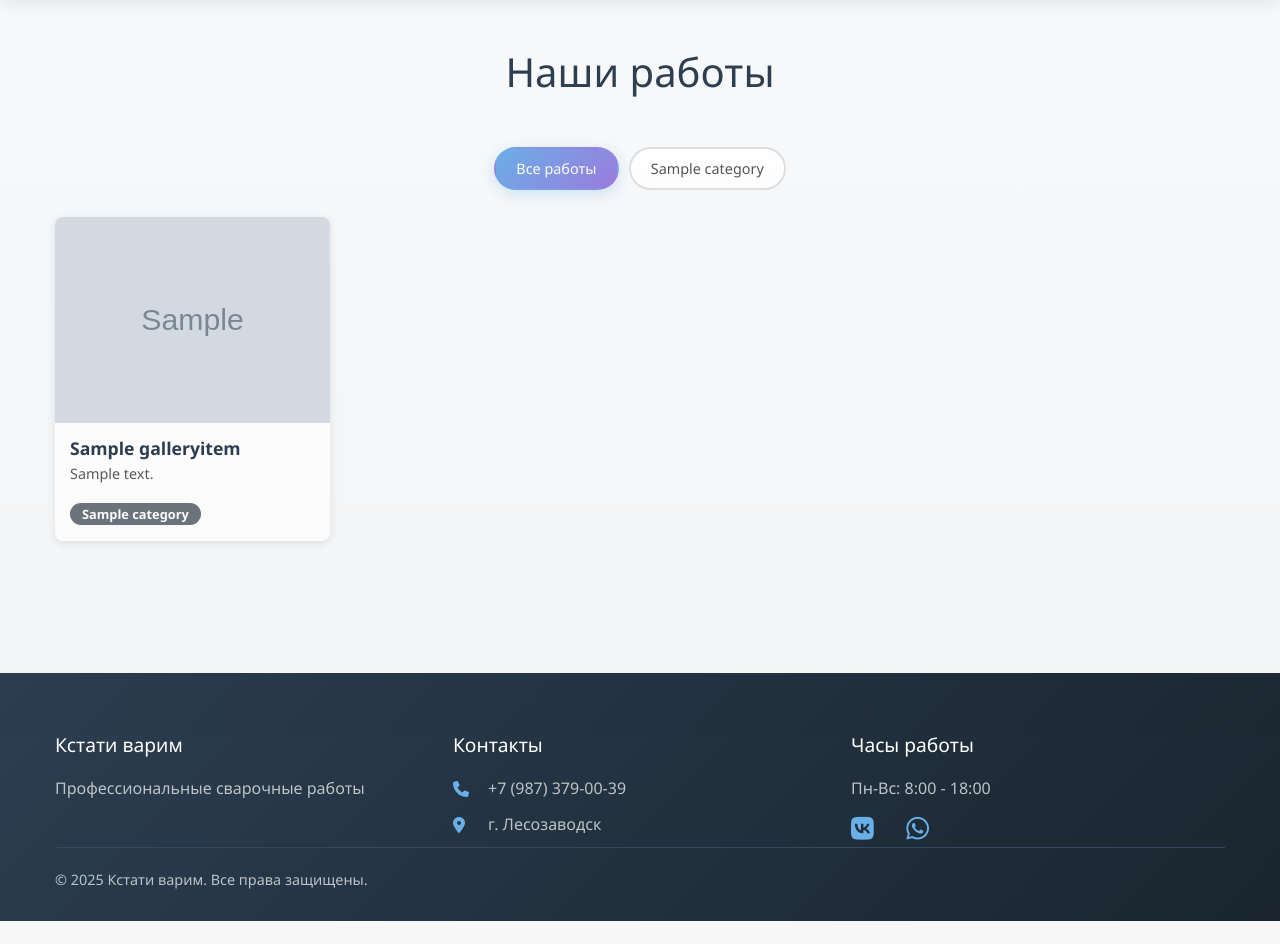
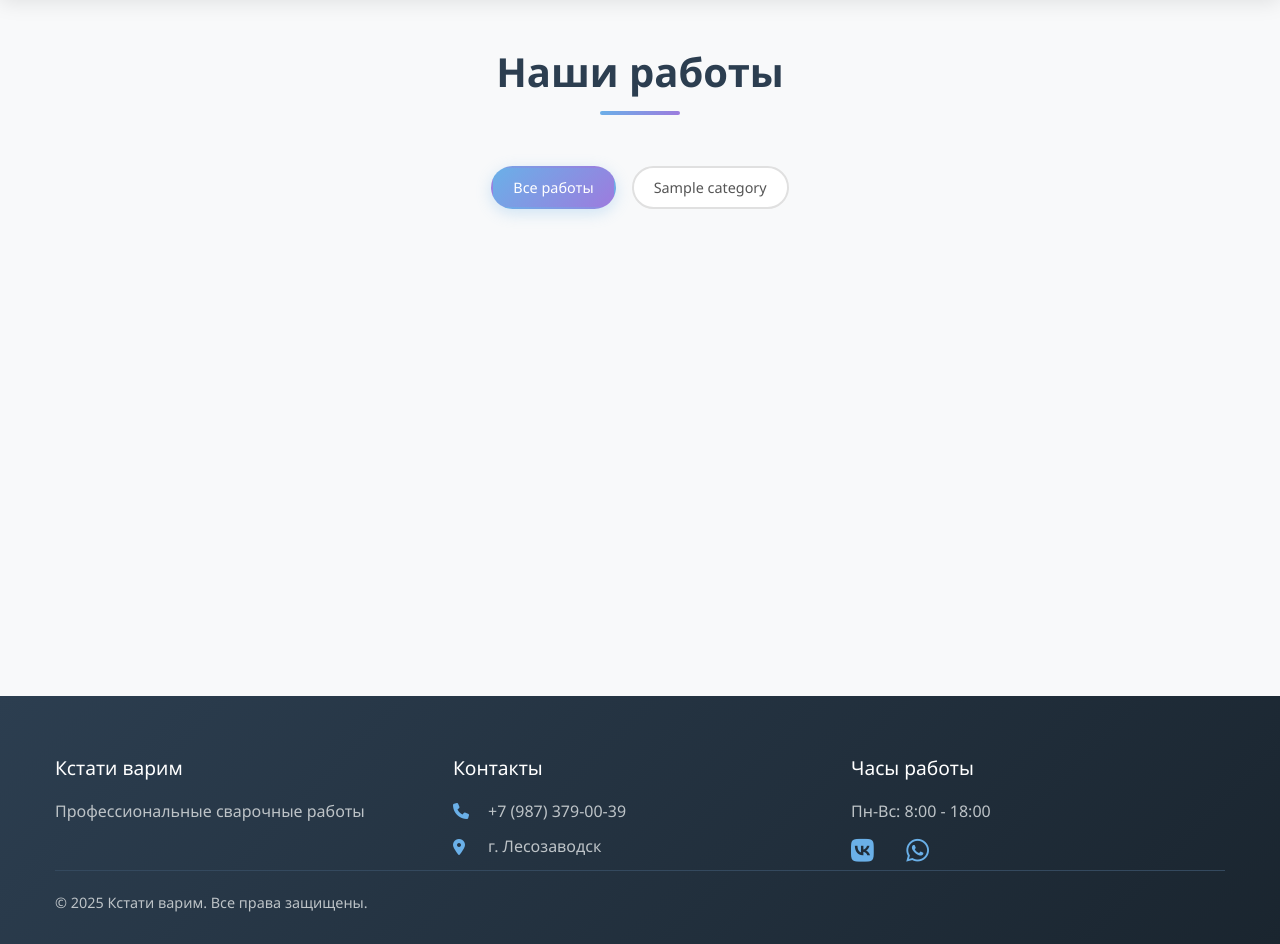
Before and after one commit to gnwwolf/kstativarim_project, a Django app: page /gallery/ in a window 1280 px wide. Shown: the part 65-1009 px from the top of the page. Before the commit the page ends 986 px from the top, so only its background shows below. Run offline with Django 5.2, Linux system fonts and the light colour scheme; tables that the repository leaves empty hold one stand-in row (values such as "Sample post"); grey boxes marked "Sample" are stand-in pictures.

Commit message:
Update style.css

```diff
--- a/main/static/main/css/style.css
+++ b/main/static/main/css/style.css
@@ -318,26 +318,84 @@ a:hover {
    ПОЛНОЭКРАННЫЙ ПРОСМОТР ДЛЯ ГАЛЕРЕИ
    ======================================== */
 
-/* Карточка галереи - курсор указывает на кликабельность */
+.gallery-section {
+    padding: 60px 0;
+    background: #f8f9fa;
+}
+
+.gallery-section h1 {
+    color: #2C3E50;
+    font-weight: 700;
+    margin-bottom: 40px;
+    position: relative;
+}
+
+.gallery-section h1::after {
+    content: '';
+    display: block;
+    width: 80px;
+    height: 4px;
+    background: linear-gradient(135deg, #6AB0E8, #9D7BDE);
+    margin: 15px auto 0;
+    border-radius: 2px;
+}
+
+/* ---------- КНОПКИ ФИЛЬТРОВ ---------- */
+.gallery-filters {
+    display: flex;
+    flex-wrap: wrap;
+    justify-content: center;
+    gap: 10px;
+    margin-bottom: 40px;
+}
+
+.filter-btn {
+    padding: 10px 25px;
+    border: 2px solid #e0e0e0;
+    border-radius: 30px;
+    background: white;
+    color: #555;
+    font-size: 0.95rem;
+    font-weight: 500;
+    cursor: pointer;
+    transition: all 0.3s ease;
+}
+
+.filter-btn:hover {
+    background: #f0f0f0;
+    border-color: #6AB0E8;
+    transform: translateY(-2px);
+    box-shadow: 0 4px 12px rgba(106, 176, 232, 0.2);
+}
+
+.filter-btn.active {
+    background: linear-gradient(135deg, #6AB0E8, #9D7BDE);
+    color: white;
+    border-color: transparent;
+    box-shadow: 0 4px 15px rgba(106, 176, 232, 0.3);
+}
+
+/* ---------- КАРТОЧКА ГАЛЕРЕИ ---------- */
 .gallery-card {
+    overflow: hidden;
+    border-radius: 12px;
+    background: white;
+    box-shadow: 0 2px 15px rgba(0, 0, 0, 0.08);
+    transition: all 0.3s ease;
+    height: 100%;
     cursor: pointer;
-    overflow: hidden;
-    border-radius: 8px;
-    box-shadow: 0 2px 10px rgba(0,0,0,0.1);
-    transition: transform 0.3s ease, box-shadow 0.3s ease;
-    background: white;
-    height: 100%;
+    position: relative;
 }
 
 .gallery-card:hover {
-    transform: translateY(-5px);
-    box-shadow: 0 8px 30px rgba(0,0,0,0.2);
+    transform: translateY(-8px);
+    box-shadow: 0 8px 35px rgba(0, 0, 0, 0.15);
 }
 
-/* Контейнер для изображения с сохранением пропорций */
+/* ---------- КОНТЕЙНЕР ИЗОБРАЖЕНИЯ ---------- */
 .gallery-card .image-wrapper {
     width: 100%;
-    padding-top: 75%; /* 4:3 Aspect Ratio */
+    padding-top: 75%;
     position: relative;
     overflow: hidden;
     background: #f8f9fa;
@@ -357,43 +415,107 @@ a:hover {
     transform: scale(1.08);
 }
 
-/* Тело карточки */
+/* Затемнение при наведении */
+.gallery-card .image-wrapper::after {
+    content: '';
+    position: absolute;
+    top: 0;
+    left: 0;
+    right: 0;
+    bottom: 0;
+    background: rgba(0, 0, 0, 0);
+    transition: background 0.3s ease;
+    pointer-events: none;
+}
+
+.gallery-card:hover .image-wrapper::after {
+    background: rgba(0, 0, 0, 0.2);
+}
+
+/* ---------- ИКОНКА УВЕЛИЧЕНИЯ ---------- */
+.gallery-card .zoom-icon {
+    position: absolute;
+    top: 50%;
+    left: 50%;
+    transform: translate(-50%, -50%) scale(0);
+    color: white;
+    font-size: 2.8rem;
+    opacity: 0;
+    transition: all 0.3s ease;
+    text-shadow: 0 0 30px rgba(0, 0, 0, 0.5);
+    pointer-events: none;
+    z-index: 2;
+}
+
+.gallery-card:hover .zoom-icon {
+    transform: translate(-50%, -50%) scale(1);
+    opacity: 0.9;
+}
+
+/* ---------- ТЕЛО КАРТОЧКИ ---------- */
 .gallery-card .card-body {
-    padding: 15px;
+    padding: 18px 20px 20px;
 }
 
 .gallery-card .card-title {
     font-size: 1.1rem;
-    margin-bottom: 5px;
     font-weight: 600;
     color: #2C3E50;
+    margin-bottom: 5px;
 }
 
 .gallery-card .card-text {
     color: #7F8C8D;
     font-size: 0.9rem;
-    line-height: 1.4;
+    line-height: 1.5;
+    margin-bottom: 10px;
 }
 
 .gallery-card .badge {
-    font-size: 0.8rem;
-    padding: 5px 12px;
+    font-size: 0.75rem;
+    padding: 5px 14px;
     border-radius: 20px;
+    background: linear-gradient(135deg, #6AB0E8, #9D7BDE) !important;
+    color: white !important;
+    font-weight: 500;
 }
 
-/* ========================================
-   ПОЛНОЭКРАННОЕ МОДАЛЬНОЕ ОКНО
-   ======================================== */
+/* ---------- АНИМАЦИЯ ПОЯВЛЕНИЯ ---------- */
+.gallery-item {
+    animation: fadeInUp 0.5s ease forwards;
+    opacity: 0;
+}
 
+.gallery-item:nth-child(1) { animation-delay: 0.05s; }
+.gallery-item:nth-child(2) { animation-delay: 0.1s; }
+.gallery-item:nth-child(3) { animation-delay: 0.15s; }
+.gallery-item:nth-child(4) { animation-delay: 0.2s; }
+.gallery-item:nth-child(5) { animation-delay: 0.25s; }
+.gallery-item:nth-child(6) { animation-delay: 0.3s; }
+.gallery-item:nth-child(7) { animation-delay: 0.35s; }
+.gallery-item:nth-child(8) { animation-delay: 0.4s; }
+
+@keyframes fadeInUp {
+    from {
+        opacity: 0;
+        transform: translateY(30px);
+    }
+    to {
+        opacity: 1;
+        transform: translateY(0);
+    }
+}
+
+/* ---------- ПОЛНОЭКРАННЫЙ РЕЖИМ ---------- */
 .fullscreen-modal {
     display: none;
     position: fixed;
-    z-index: 9999;
+    z-index: 99999;
     left: 0;
     top: 0;
     width: 100%;
     height: 100%;
-    background-color: rgba(0, 0, 0, 0.92);
+    background: rgba(0, 0, 0, 0.92);
     align-items: center;
     justify-content: center;
     animation: fadeIn 0.3s ease;
@@ -534,60 +668,62 @@ a:hover {
         height: 40px;
         font-size: 28px;
     }
+
+    .gallery-filters {
+        gap: 5px;
     }
 
-/* ========================================
-   ДОПОЛНИТЕЛЬНЫЕ ЭФФЕКТЫ
-   ======================================== */
-
-/* Свечение при наведении на карточку */
-.gallery-card::after {
-    content: '';
-    position: absolute;
-    top: 0;
-    left: 0;
-    right: 0;
-    bottom: 0;
-    background: linear-gradient(to bottom, transparent 0%, rgba(0,0,0,0.02) 100%);
-    pointer-events: none;
-    border-radius: 8px;
+    .filter-btn {
+        padding: 5px 12px;
+        font-size: 0.7rem;
+        border-width: 1.5px;
+    }
 }
 
-/* Иконка увеличения при наведении */
-.gallery-card .zoom-icon {
-    position: absolute;
-    top: 50%;
-    left: 50%;
-    transform: translate(-50%, -50%) scale(0);
-    color: white;
-    font-size: 3rem;
-    opacity: 0;
-    transition: all 0.3s ease;
-    text-shadow: 0 0 20px rgba(0,0,0,0.5);
-    pointer-events: none;
-    z-index: 2;
+/* ---------- ДЛЯ ЭКРАНОВ С ВЫСОКОЙ ПЛОТНОСТЬЮ ---------- */
+@media (-webkit-min-device-pixel-ratio: 2), (min-resolution: 192dpi) {
+    .gallery-card .image-wrapper img {
+        image-rendering: auto;
+    }
 }
 
-.gallery-card:hover .zoom-icon {
-    transform: translate(-50%, -50%) scale(1);
-    opacity: 0.8;
+/* ---------- ПОДДЕРЖКА ТЕМНОЙ ТЕМЫ ---------- */
+@media (prefers-color-scheme: dark) {
+    .gallery-section {
+        background: #1a1a2e;
     }
 
-/* Затемнение при наведении */
-.gallery-card .image-wrapper::after {
-    content: '';
-    position: absolute;
-    top: 0;
-    left: 0;
-    right: 0;
-    bottom: 0;
-    background: rgba(0, 0, 0, 0);
-    transition: background 0.3s ease;
-    pointer-events: none;
+    .gallery-section h1 {
+        color: #ffffff;
     }
 
-.gallery-card:hover .image-wrapper::after {
-    background: rgba(0, 0, 0, 0.15);
+    .gallery-card {
+        background: #16213e;
+    }
+
+    .gallery-card .card-title {
+        color: #ffffff;
+    }
+
+    .gallery-card .card-text {
+        color: #a0a0b0;
+    }
+
+    .filter-btn {
+        background: #16213e;
+        color: #a0a0b0;
+        border-color: #2a3a5e;
+    }
+
+    .filter-btn:hover {
+        background: #1a2a4e;
+        border-color: #6AB0E8;
+    }
+
+    .filter-btn.active {
+        background: linear-gradient(135deg, #6AB0E8, #9D7BDE);
+        color: white;
+    }
 }
 
 /* ========================================
```
Also changed, not shown: other parts of main/static/main/css/style.css (+44 -32 lines). Lines whose indentation alone changed are shown as unchanged.
